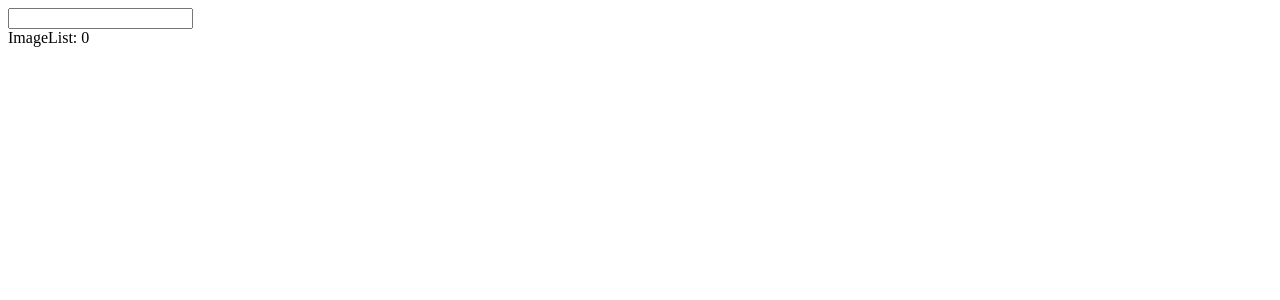
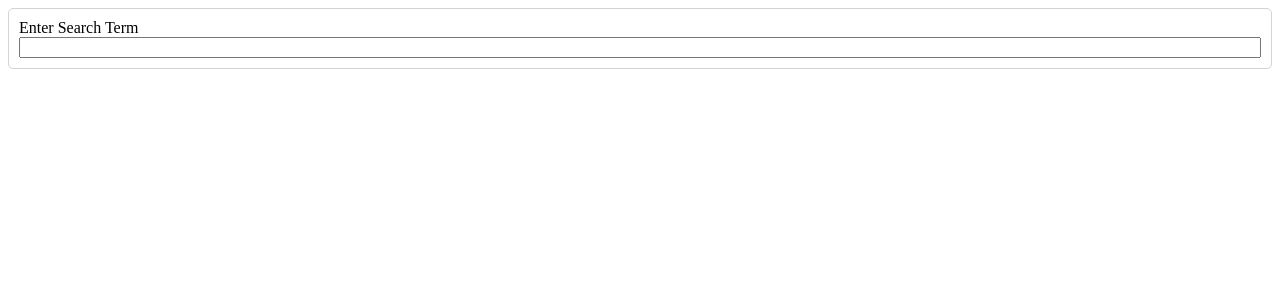
Before and after one commit to calvinalee2006/pics-project, a React (Create React App) app: page / in a window 1280 px wide. Shown: the top 300 px of the page. Built offline with nearby package versions, Linux system fonts and the light colour scheme.

Commit message:
finished App. +styling & used .map to show images

```diff
--- /dev/null
+++ b/src/components/ImageList.css
@@ -0,0 +1,9 @@
+.image_list {
+    columns: 6 200px;
+    column-gap: 10px;
+}
+
+img {
+    width: 100%;
+    margin-bottom: 10px;
+}
--- a/src/components/ImageList.js
+++ b/src/components/ImageList.js
@@ -1,5 +1,12 @@
+import ImageShow from "./ImageShow";
+import "./ImageList.css";
+
 function ImageList({ images }) {
-  return <div>ImageList: {images.length}</div>;
+  const renderedImages = images.map((image) => {
+    return <ImageShow key={image.id} image={image} />;
+  });
+
+  return <div className="image-list">{renderedImages}</div>;
 }
 
 export default ImageList;
--- a/src/components/ImageShow.js
+++ b/src/components/ImageShow.js
@@ -1,5 +1,9 @@
-function ImageShow() {
-  return <div>ImageShow</div>;
+function ImageShow({ image }) {
+  return (
+    <div>
+      <img src={image.urls.small} alt={image.alt_description} />
+    </div>
+  );
 }
 
 export default ImageShow;
--- /dev/null
+++ b/src/components/SearchBar.css
@@ -0,0 +1,10 @@
+.search-bar {
+    border: 1px solid lightgray;
+    border-radius: 5px;
+    padding: 10px;
+}
+
+.search-bar form {
+    display: flex;
+    flex-direction: column;
+}
--- a/src/components/SearchBar.js
+++ b/src/components/SearchBar.js
@@ -1,4 +1,5 @@
 import React, { useState } from "react";
+import "./SearchBar.css";
 
 function SearchBar({ onSubmit }) {
   const [term, setTerm] = useState("");
@@ -12,8 +13,9 @@
     setTerm(event.target.value);
   };
   return (
-    <div>
+    <div className="search-bar">
       <form onSubmit={handleFormSubmit}>
+        <label>Enter Search Term</label>
         <input value={term} onChange={handleChange} />
       </form>
     </div>
```
